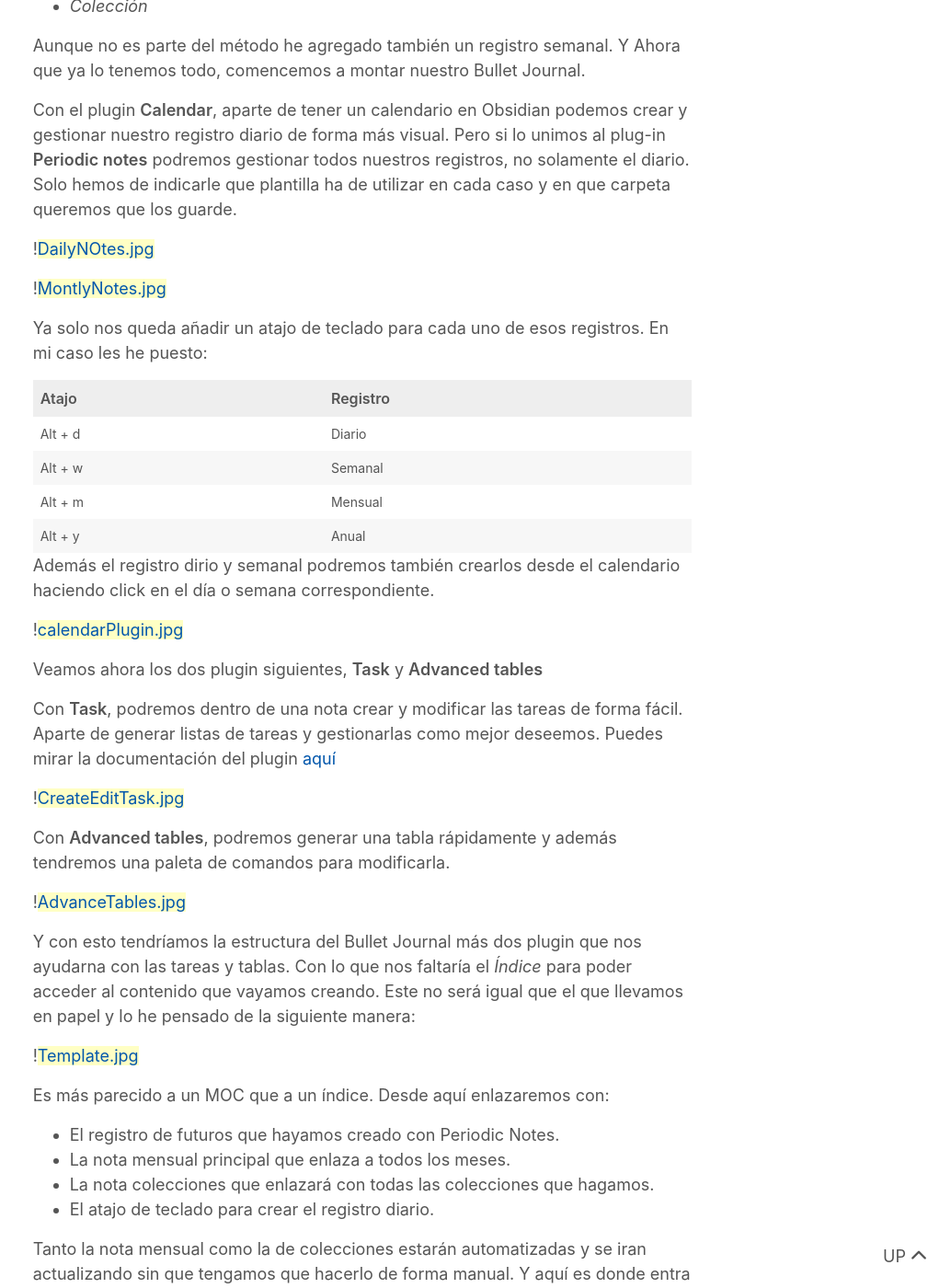
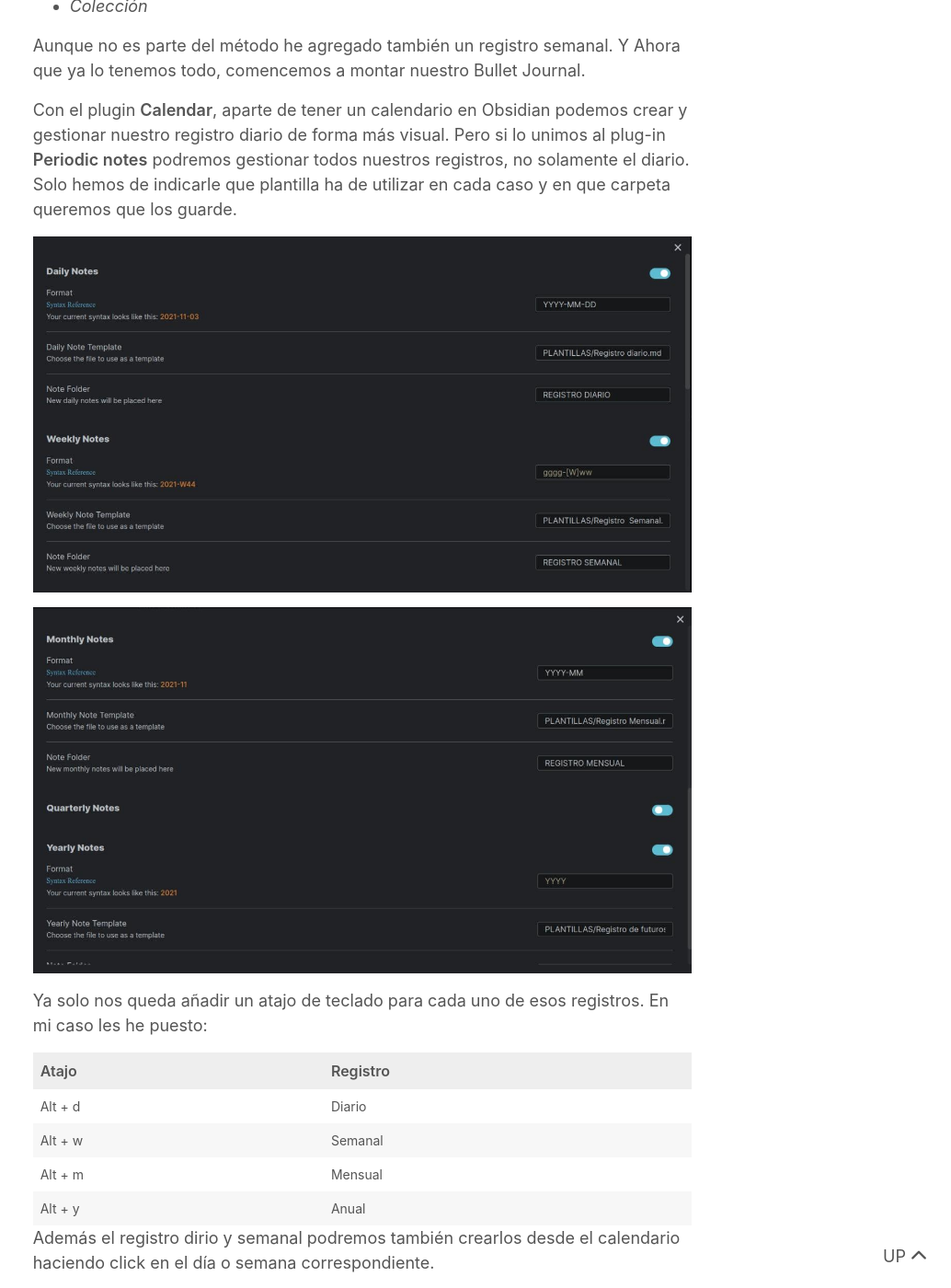
Before and after one commit to Snifer/Obsidian-news, a Jekyll site: the page built from _posts/2021-11-06-bullet-journal-en-obsidian.md, in a window 1280 px wide and 1400 px high, scrolled down 1346 px. Shown: the whole window at 92% size, without its empty margins (246-1280 px from the left). Built offline with Jekyll 4.4.1, drawn with Linux system fonts in a browser that asks for light colours; nearby versions of some CDN libraries; the table of contents is made by our own code.

```diff
--- a/_posts/2021-11-06-bullet-journal-en-obsidian.md
+++ b/_posts/2021-11-06-bullet-journal-en-obsidian.md
@@ -31,9 +31,11 @@ Aunque no es parte del método he agregado también un registro semanal. Y Ahora
 
 Con el plugin **Calendar**, aparte de tener un calendario en Obsidian podemos crear y gestionar nuestro registro diario de forma más visual. Pero si lo unimos al plug-in **Periodic notes** podremos gestionar todos nuestros registros, no solamente el diario. Solo hemos de indicarle que plantilla ha de utilizar en cada caso y en que carpeta queremos que los guarde.
 
-![[DailyNOtes.jpg]]
 
-![[MontlyNotes.jpg]]
+![](https://raw.githubusercontent.com/Snifer/Obsidian-news/main/imagenes/DailyNOtes.jpg)
+
+
+![](https://raw.githubusercontent.com/Snifer/Obsidian-news/main/imagenes/MontlyNotes.jpg)
 
  Ya solo nos queda añadir un atajo de teclado para cada uno de esos registros. En mi caso les he puesto:
 
@@ -49,23 +51,22 @@ Con el plugin **Calendar**, aparte de tener un calendario en Obsidian podemos cr
 
 Además el registro dirio y semanal podremos también crearlos desde el calendario haciendo click en el día o semana correspondiente.
 
-![[calendarPlugin.jpg]]
-
-
+![](https://raw.githubusercontent.com/Snifer/Obsidian-news/main/imagenes/calendarPlugin.jpg)
 
 Veamos ahora los dos plugin siguientes, **Task** y **Advanced tables**
 
 Con **Task**, podremos dentro de una nota crear y modificar las tareas de forma fácil. Aparte de generar listas de tareas y gestionarlas como mejor deseemos. Puedes mirar la documentación del plugin [aquí](https://schemar.github.io/obsidian-tasks/)
 
-![[CreateEditTask.jpg]]
+![](https://raw.githubusercontent.com/Snifer/Obsidian-news/main/imagenes/CreateEditTask.jpg)
 
 Con **Advanced tables**, podremos generar una tabla rápidamente y además tendremos una paleta de comandos para modificarla.
 
-![[AdvanceTables.jpg]]
+
+![](https://raw.githubusercontent.com/Snifer/Obsidian-news/main/imagenes/AdvanceTables.jpg)
 
 Y con esto tendríamos la estructura del Bullet Journal más dos plugin que nos ayudarna con las tareas y tablas.  Con lo que nos faltaría el *Índice* para poder acceder al contenido que vayamos creando. Este no será igual que el que llevamos en papel y lo he pensado de la siguiente manera:
 
-![[Template.jpg]]
+![](https://raw.githubusercontent.com/Snifer/Obsidian-news/main/imagenes/Template.jpg)
 
 Es más parecido a un MOC que a un índice.  Desde aquí enlazaremos con:
 
```
Also changed, not shown: _journals/2021-11-06-boletin-2-bullet-journal.md (+52 -3 lines), imagenes/cryptsidian/ModalCryptsidian.png (added), imagenes/cryptsidian/cypherimg.png (added), imagenes/cryptsidian/datosCifrados.png (added), imagenes/cryptsidian/datospurosnoCifrados.png (added), imagenes/fantastic-calendar/BasicInfoSeeting.png (added), imagenes/fantastic-calendar/PreviewCalendar.png (added), imagenes/fantastic-calendar/SettingsCalendarFantasy.png (added), imagenes/fantastic-calendar/switchCalendar.png (added).
